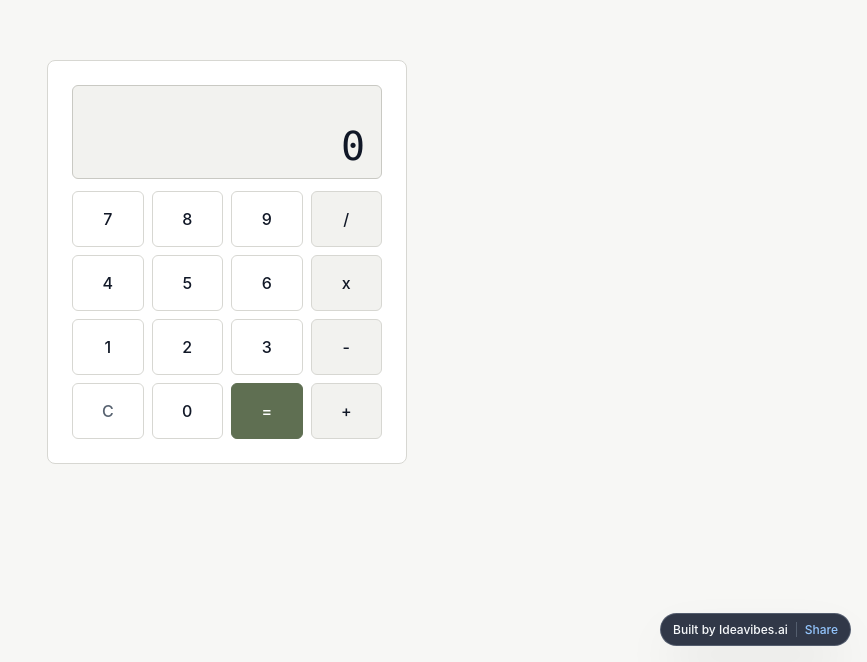
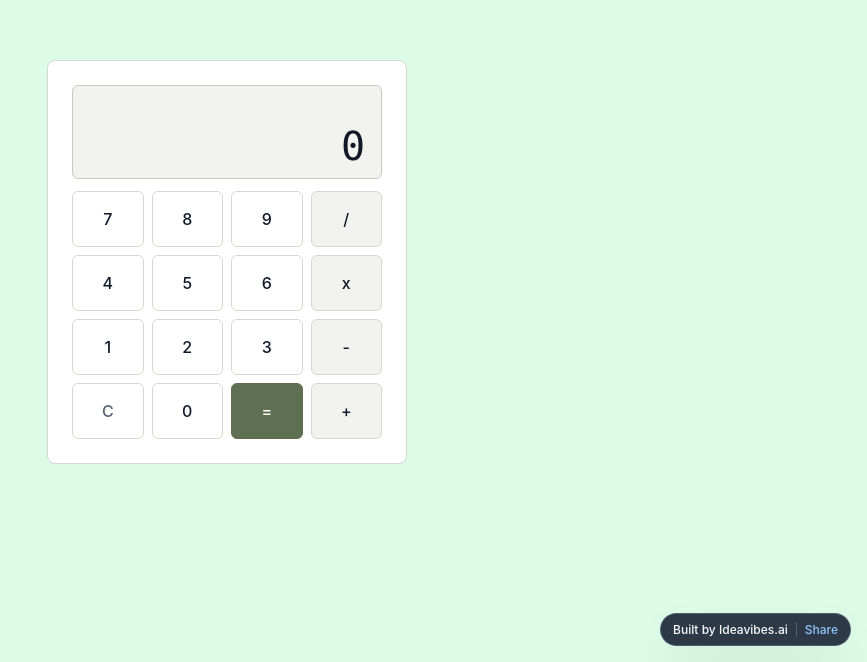
Before and after one commit to mtplayground/alex-1883-tiny-simple-calculat, a React (Vite) app: page / in a window 1280 px wide. Shown: the part 138-800 px from the top of the page, without its empty margins (413-1280 px from the left). Built offline with nearby package versions, Linux system fonts and the light colour scheme.

Commit message:
feat: Change the app background to green

```diff
--- a/tailwind.config.js
+++ b/tailwind.config.js
@@ -4,7 +4,7 @@ export default {
   theme: {
     extend: {
       colors: {
-        canvas: "#f7f7f5",
+        canvas: "#dcfce7",
         surface: "#ffffff",
         "surface-muted": "#f2f2ef",
         line: "#d7d7d2",
```
